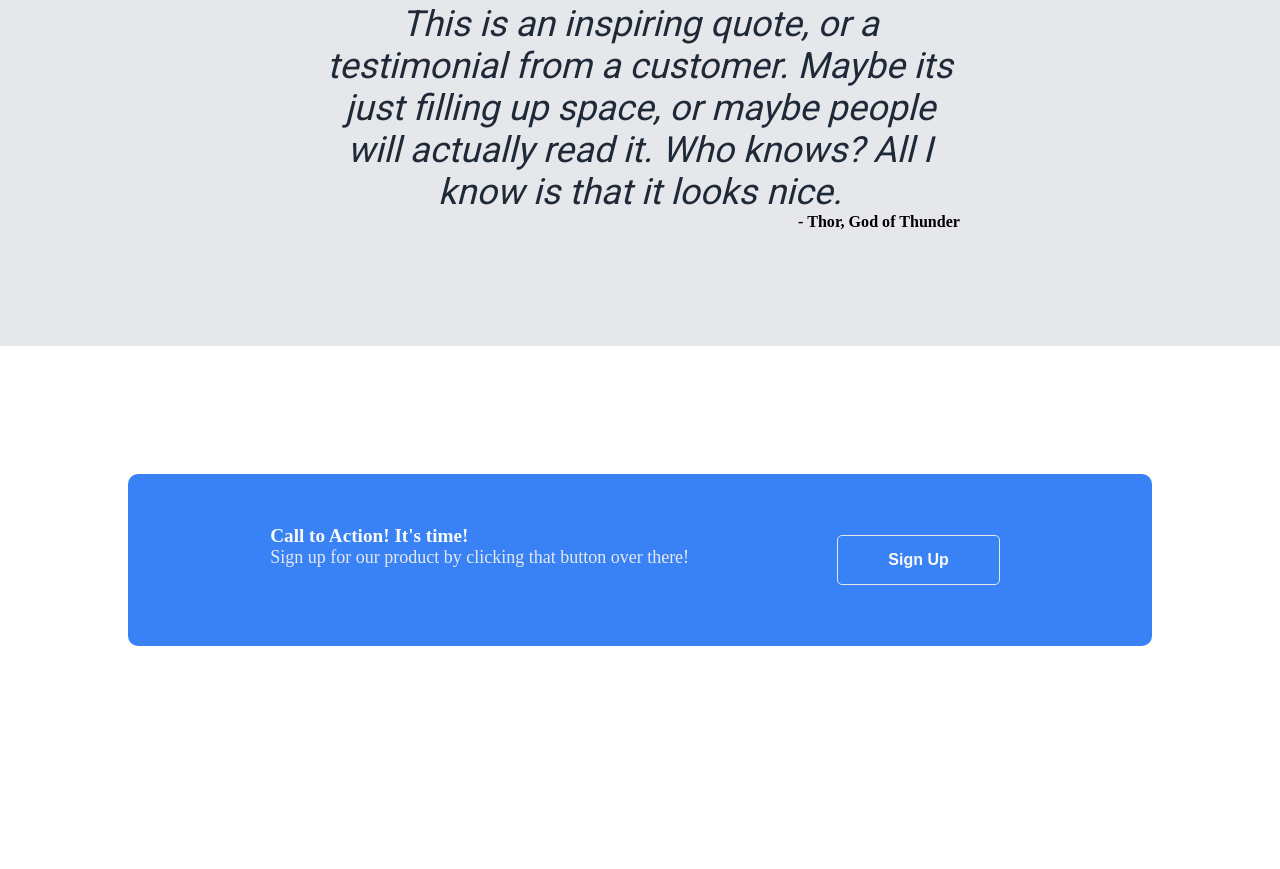
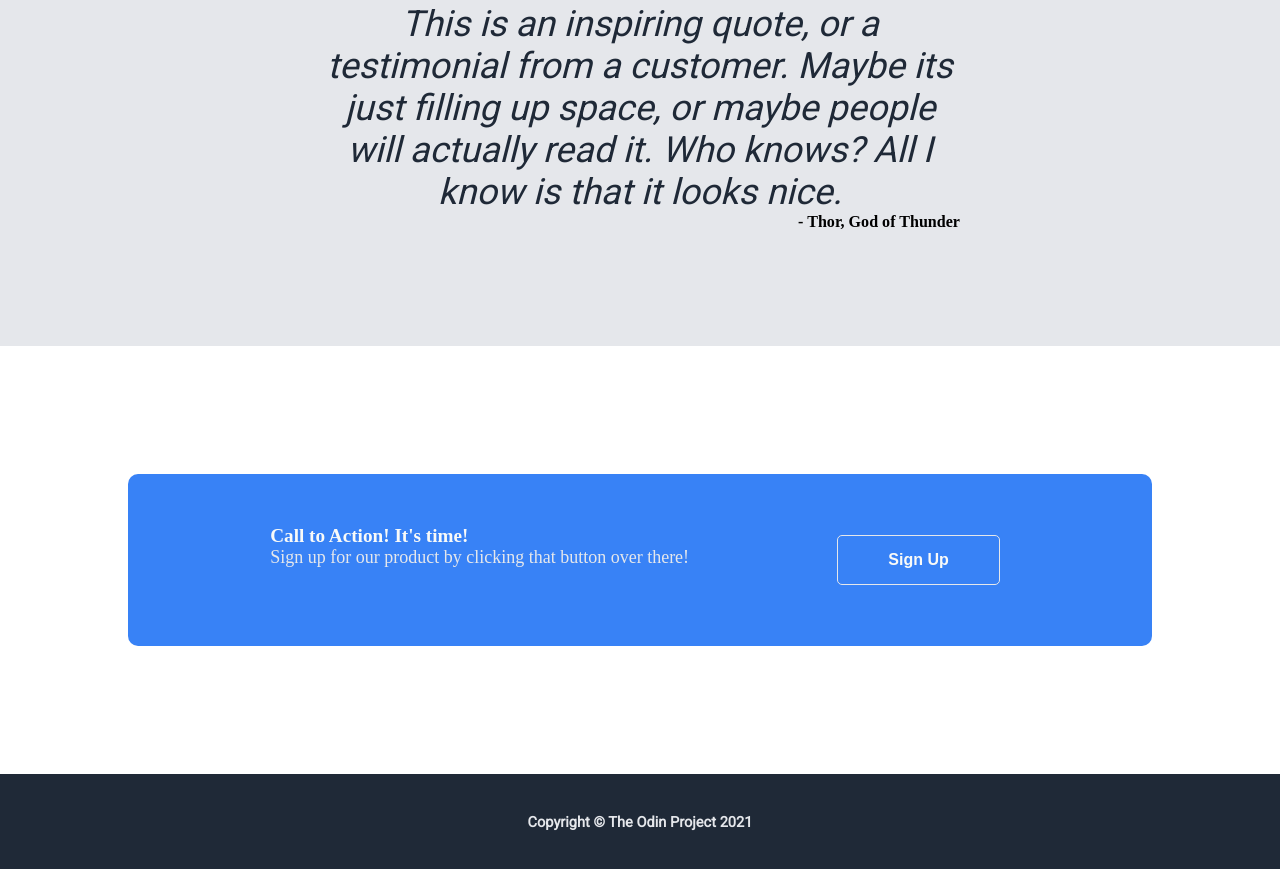
Before and after one commit to dannygorgon/landing-page, a plain HTML site: page index.html in a window 1280 px wide. Shown: the part 766-1635 px from the top of the page. Before the commit the page ends 1540 px from the top, so only its background shows below. Drawn offline with Linux system fonts and the light colour scheme.

Commit message:
Add footer, text and styling.

```diff
--- a/index.html
+++ b/index.html
@@ -89,7 +89,10 @@
    </div>
 </div>
 
-
+<div class="footer">
+    <div class="copyright"><h2>Copyright © The Odin Project 2021</h2>
+    </div>
+  </div>
 
 
   </body>
--- a/styles.css
+++ b/styles.css
@@ -17,6 +17,16 @@
   font-family: Roboto, sans-serif;
   font-size: 18px;
   color: #e5e7eb;
+}
+
+.footer {
+    background-color: #1f2937;
+    font-family: Roboto, sans-serif;
+    text-align: center;
+    font-size: small;
+    font-weight: 100;
+    font-style: normal;
+    padding: 3%;
 }
 
 .logo {
```
